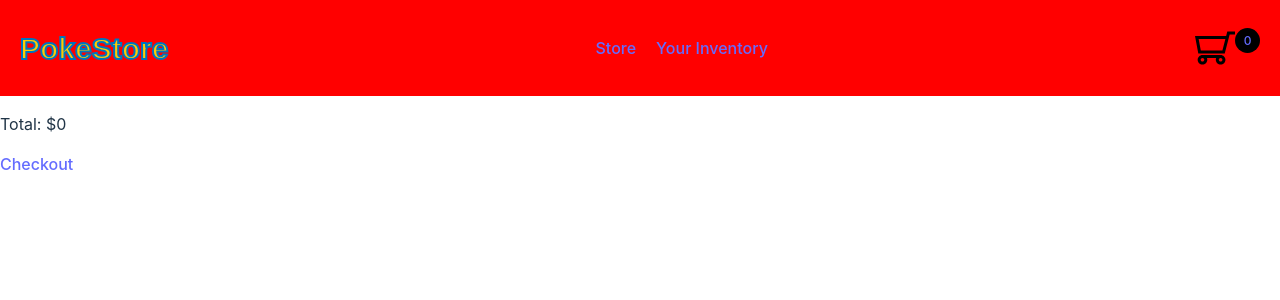
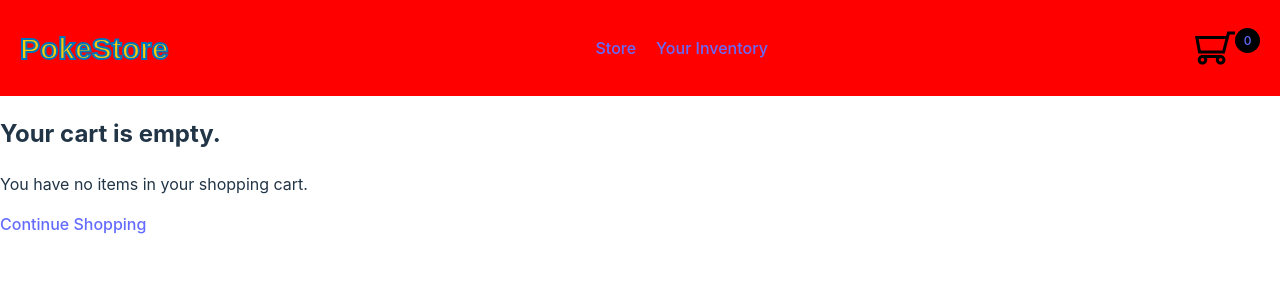
Before and after one commit to Mandoom/ProyectoFinal-Dominguez, a React (Vite) app: page /cart in a window 1280 px wide. Shown: the top 300 px of the page. Built offline with nearby package versions, Linux system fonts and the light colour scheme; a web font is replaced by a local one.

Commit message:
show order id in conformation

```diff
--- a/src/components/Cart.jsx
+++ b/src/components/Cart.jsx
@@ -8,18 +8,32 @@ function Cart () {
 
     const {cart, orderTotal} = useContext(cartContext)
 
-    return(
+
+  // Check if the cart is empty
+  if (cart.length === 0) {
+    return (
+      <div>
+        <h2>Your cart is empty.</h2>
+        <p>You have no items in your shopping cart.</p>
+        <Link to="/">Continue Shopping</Link>
+      </div>
+    );
+  }
+
+  // If the cart is not empty, display the cart items and total
+  return (
     <div>
-        <ul>
-            {cart.map((product) =>
-                <CartItem key={product.id} product={product}/>
-            )}
-        </ul>
-        <p>Total: ${orderTotal()}</p>
-        <Link to={'/checkout'}>Checkout</Link>
+      <ul>
+        {cart.map((product) => (
+          <CartItem key={product.id} product={product} />
+        ))}
+      </ul>
+      <p>Total: ${orderTotal().toFixed(2)}</p>
+      <Link to="/checkout">Checkout</Link>
     </div>
-    )
+  );
 }
 
 
+
 export default Cart
--- a/src/components/Checkout.jsx
+++ b/src/components/Checkout.jsx
@@ -7,6 +7,17 @@ import { writeOrder   } from "../firebase/database";
 function Checkout () {
 
     const { cart } = useContext(cartContext)
+
+    if (cart.length === 0) {
+        return (
+          <div>
+            <h2>Your cart is empty.</h2>
+            <p>You have no items in your shopping cart.</p>
+            <Link to="/">Continue Shopping</Link>
+          </div>
+        );
+      }
+
 
     return (
          <div>
--- a/src/components/CheckoutForm.jsx
+++ b/src/components/CheckoutForm.jsx
@@ -42,7 +42,7 @@ function CheckoutForm() {
 
         ConfirmationAlert.fire({
           title: 'Order Placed!',
-          text: `Thank you for your purchase!`,
+          text: `Thank you for your purchase!  Your order ID is ${orderId}.`,
           icon: 'success',
           confirmButtonText: 'OK',
 
@@ -55,7 +55,7 @@ function CheckoutForm() {
         console.error('Error writing order:', error);
 
         // Show error alert
-        MySwal.fire({
+        ConfirmationAlert.fire({
           title: 'Error!',
           text: 'There was an issue placing your order. Please try again.',
           icon: 'error',
--- a/src/firebase/database.js
+++ b/src/firebase/database.js
@@ -64,12 +64,12 @@ export const getProducts = async (categoryId) => { // by optional category, sing
     }
 
   }
-
+// create order in firebase
 export const writeOrder = async (order) => {
   try {
     const docRef = await addDoc(collection(db, "orders"), order);
-
     console.log("Document written with ID: ", docRef.id);
+    return docRef.id; //
   } catch (err) {
     console.error("Error adding document: ", err);
   }
```
